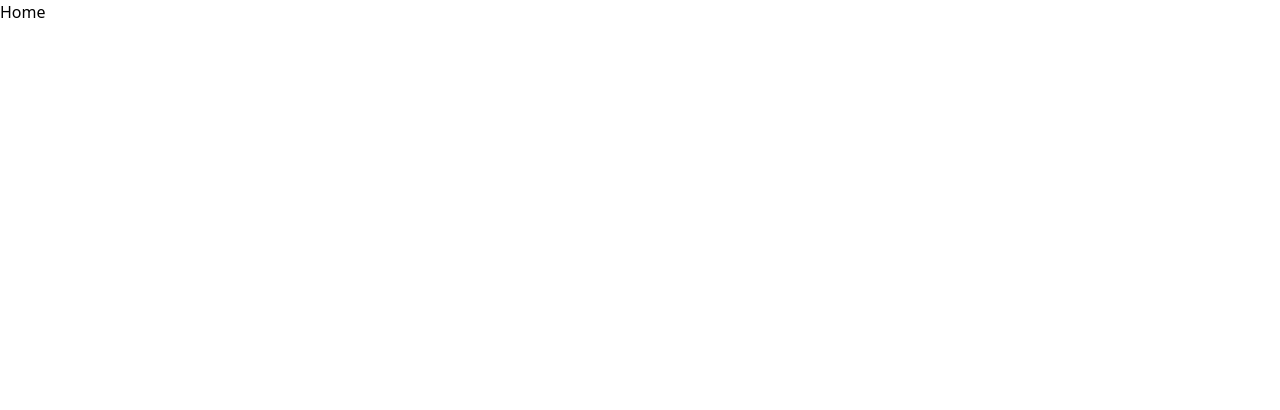
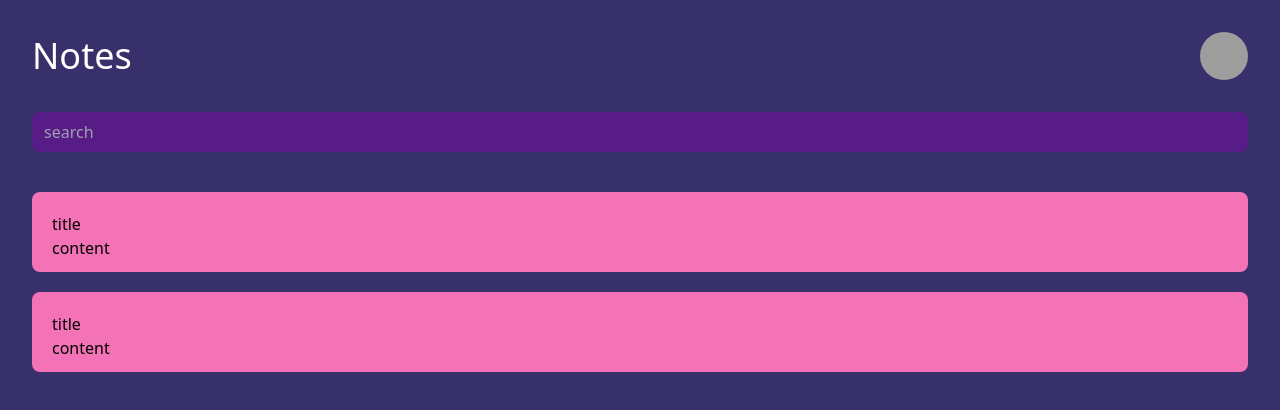
Before and after one commit to mvykool/orion-frontend, a React (Vite) app: page / in a window 1280 px wide. Shown: the top 410 px of the page. Built offline with nearby package versions, Linux system fonts and the light colour scheme; grey boxes are pictures that could not be loaded.

Commit message:
added mocked info

```diff
--- a/src/components/Notes.tsx
+++ b/src/components/Notes.tsx
@@ -2,10 +2,11 @@
 
 const Notes = () => {
 
-
-
 	return (
-		<div>Notes</div>
+		<div className="w-full bg-pink-400 h-[10vh] rounded-lg p-5">
+			<h2>title</h2>
+			<p>content</p>
+		</div>
 	)
 }
 
--- a/src/index.css
+++ b/src/index.css
@@ -3,6 +3,10 @@
 @tailwind utilities;
 
 /*custom css*/
+
+:root {
+    --deep-blue: #37306B;
+}
 
 .bg-login {
     background: rgb(210, 118, 133);
--- a/src/routes/Home.tsx
+++ b/src/routes/Home.tsx
@@ -1,8 +1,21 @@
-
+import Notes from "../components/Notes"
 
 const Home = () => {
   return (
-    <div>Home</div>
+    <div className="h-screen w-screen bg-[var(--deep-blue)] px-8">
+
+      <div className="flex justify-between py-8 items-center">
+      <h1 className="text-white text-4xl">Notes</h1>
+      <img src="https://i.kym-cdn.com/photos/images/original/002/355/086/887.png" alt="" className="h-12 w-12 rounded-full"/>
+      </div>
+
+      <input type="text" placeholder="search" className="w-full flex justify-center items-center h-10 rounded-lg bg-purple-900 px-3" />
+
+      <div className="mt-10 gap-5 flex flex-col">
+      <Notes/>
+      <Notes/>
+      </div>
+    </div>
   )
 }
 
```
